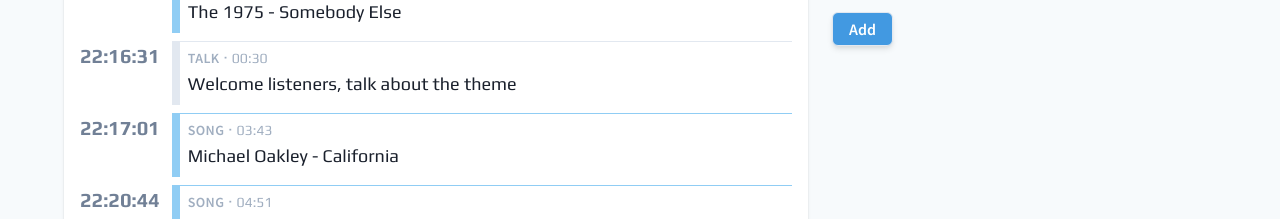
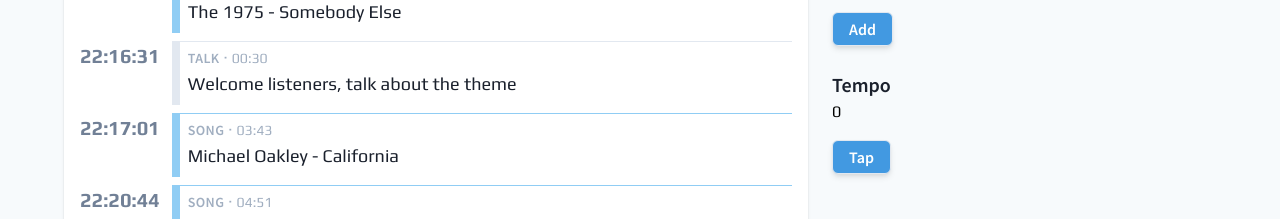
Before and after one commit to Uninen/program-generator-experiment, a Vue app: page / in a window 1280 px wide. Shown: the part 575-794 px from the top of the page. Built offline with nearby package versions, Linux system fonts and the light colour scheme; what @tailwindcss/ui would draw is missing.

Commit message:
Added tempo calculator

```diff
--- a/src/components/ScriptBuilder.vue
+++ b/src/components/ScriptBuilder.vue
@@ -34,6 +34,10 @@
 
           <add-form></add-form>
         </div>
+
+        <div class="mb-6">
+          <tempo-button />
+        </div>
       </div>
       <div class="md:w-8/12">
         <div class="px-4 py-3 bg-white rounded-sm shadow md:mr-6">
@@ -62,12 +66,14 @@ import { key, State } from '../store'
 import ListItem from './ListItem.vue'
 import AddForm from './AddForm.vue'
 import ShowDetailsForm from './ShowDetailsForm.vue'
+import TempoButton from './TempoButton.vue'
 
 export default defineComponent({
   components: {
     ListItem,
     AddForm,
     ShowDetailsForm,
+    TempoButton,
   },
   setup() {
     // @ts-expect-error
--- /dev/null
+++ b/src/components/TempoButton.vue
@@ -0,0 +1,56 @@
+<template>
+  <div>
+    <h3>Tempo</h3>
+    <div>
+      {{ tempo }}
+    </div>
+    <button @click="tapTempo" class="btn">Tap</button>
+  </div>
+</template>
+<script lang="ts">
+import { defineComponent, ref } from 'vue'
+
+export default defineComponent({
+  setup() {
+    const tempo = ref(0)
+
+    let diffs: number[] = []
+    var timer: NodeJS.Timeout
+    let previousTime: number = 0
+
+    const resetTimer = () => {
+      clearTimeout(timer)
+      timer = setTimeout(() => {
+        diffs = []
+        previousTime = 0
+        tempo.value = 0
+      }, 2000)
+    }
+
+    const tapTempo = () => {
+      const time = Date.now()
+      if (previousTime) {
+        diffs.push(time - previousTime)
+
+        if (diffs.length > 2) {
+          let average =
+            diffs.reduce((result, diff) => {
+              return result + diff
+            }) / diffs.length
+          tempo.value = Math.round((1 / (average / 1000)) * 60)
+
+          if (diffs.length > 9) {
+            diffs.shift()
+          }
+        }
+      }
+      previousTime = time
+      resetTimer()
+    }
+    return {
+      tempo,
+      tapTempo,
+    }
+  },
+})
+</script>
```
